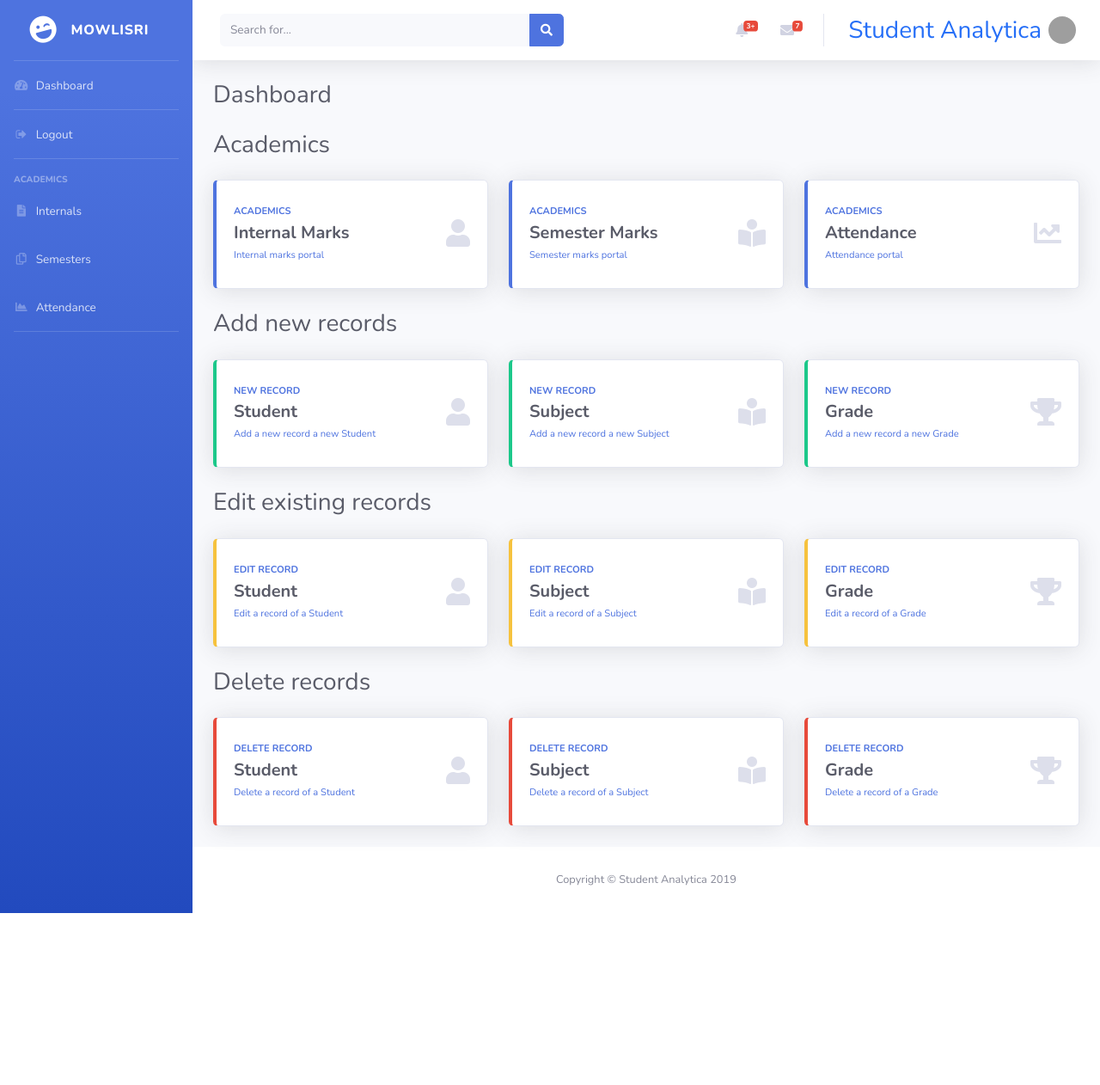
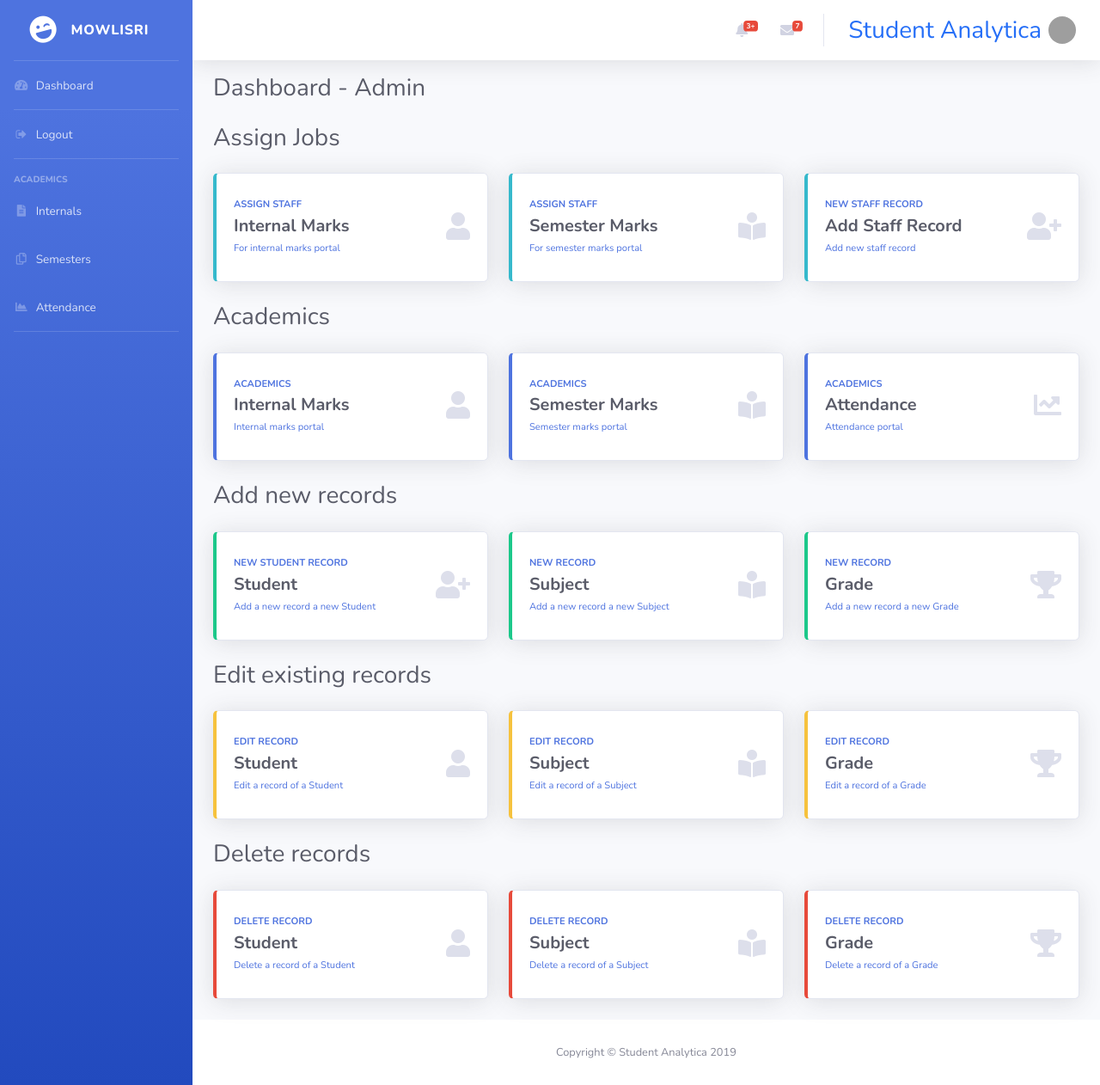
Before and after one commit to VickramMS/sa, a Django app: page / in a window 1280 px wide. Shown: the whole page at 86% size. Before the commit the page ends 1062 px from the top, so only its background shows below. Run offline with Django 3.2, Linux system fonts and the light colour scheme; a user stored in the database is signed in; some libraries are stand-ins or nearby versions; grey boxes are pictures that could not be loaded.

```diff
--- a/console/templates/base.html
+++ b/console/templates/base.html
@@ -68,38 +68,11 @@
     </ul>
     <div id="content-wrapper" class="d-flex flex-column">
       <div id="content">
-        <nav class="navbar navbar-expand navbar-light bg-white topbar mb-4 static-top shadow">
-          <button id="sidebarToggleTop" class="btn btn-link d-md-none rounded-circle mr-3">
+        <nav class="navbar navbar-expand navbar-light bg-white topbar mb-3 static-top shadow">
+          <button id="sidebarToggleTop" class="btn btn-link d-md-none rounded-circle mr-4">
             <i class="fa fa-bars"></i>
           </button>
-          <form class="d-none d-sm-inline-block form-inline mr-auto ml-md-3 my-2 my-md-0 mw-100 navbar-search">
-            <div class="input-group">
-              <input type="text" class="form-control bg-light border-0 small" placeholder="Search for..." aria-label="Search" aria-describedby="basic-addon2">
-              <div class="input-group-append">
-                <button class="btn btn-primary" type="button">
-                  <i class="fas fa-search fa-sm"></i>
-                </button>
-              </div>
-            </div>
-          </form>
           <ul class="navbar-nav ml-auto">
-            <li class="nav-item dropdown no-arrow d-sm-none">
-              <a class="nav-link dropdown-toggle" href="#" id="searchDropdown" role="button" data-toggle="dropdown" aria-haspopup="true" aria-expanded="false">
-                <i class="fas fa-search fa-fw"></i>
-              </a>
-              <div class="dropdown-menu dropdown-menu-right p-3 shadow animated--grow-in" aria-labelledby="searchDropdown">
-                <form class="form-inline mr-auto w-100 navbar-search">
-                  <div class="input-group">
-                    <input type="text" class="form-control bg-light border-0 small" placeholder="Search for..." aria-label="Search" aria-describedby="basic-addon2">
-                    <div class="input-group-append">
-                      <button class="btn btn-primary" type="button">
-                        <i class="fas fa-search fa-sm"></i>
-                      </button>
-                    </div>
-                  </div>
-                </form>
-              </div>
-            </li>
             <li class="nav-item dropdown no-arrow mx-1">
               <a class="nav-link dropdown-toggle" href="#" id="alertsDropdown" role="button" data-toggle="dropdown" aria-haspopup="true" aria-expanded="false">
                 <i class="fas fa-bell fa-fw"></i>
@@ -198,8 +171,8 @@
               </div>
             </li>
             <div class="topbar-divider d-none d-sm-block"></div>
-            <li class="nav-item dropdown no-arrow">
-              <a class="nav-link dropdown-toggle">
+            <li class="nav-item">
+              <a class="nav-link">
                 <h3 class="mr-2 d-none d-lg-inline active" style="color: rgb(38, 111, 247); padding-top:10px">Student Analytica</h3>
                 <img class="img-profile rounded-circle" src="{% static '{{user.profile.image}}' %}">
               </a>
--- /dev/null
+++ b/console/templates/console/su-dashboard.html
@@ -0,0 +1,308 @@
+{% extends "base.html" %}
+{% block content %}
+
+<div class="d-sm-flex align-items-center justify-content-between mb-4">
+    <h1 class="h3 mb-0 text-gray-800">Dashboard - Admin</h1>
+</div>
+
+<div class="d-sm-flex align-items-center justify-content-between mb-4">
+    <h1 class="h3 mb-0 text-gray-800">Assign Jobs</h1>
+</div>
+
+<div class="row">
+    <div class="col-xl-4 col-md-6 mb-4">
+        <a href="{% url 'assign_int' %}" style="text-decoration: none;">
+            <div class="card border-left-info shadow h-100 py-2">
+                <div class="card-body">
+                    <div class="row no-gutters align-items-center">
+                        <div class="col mr-2">
+                            <div class="text-xs font-weight-bold text-primary text-uppercase mb-1">Assign Staff</div>
+                            <div class="h5 mb-0 font-weight-bold text-gray-800">Internal Marks</div>
+                            <span class="text-xs">For internal marks portal</span>
+                        </div>
+                        <div class="col-auto">
+                            <i class="fas fa-user fa-2x text-gray-300"></i>
+                        </div>
+                    </div>
+                </div>
+            </div>
+        </a>
+    </div>
+    <div class="col-xl-4 col-md-6 mb-4">
+        <a href="{% url 'assign_sem' %}" style="text-decoration: none;">
+            <div class="card border-left-info shadow h-100 py-2">
+                <div class="card-body">
+                    <div class="row no-gutters align-items-center">
+                        <div class="col mr-2">
+                            <div class="text-xs font-weight-bold text-primary text-uppercase mb-1">Assign Staff</div>
+                            <div class="h5 mb-0 font-weight-bold text-gray-800">Semester Marks</div>
+                            <span class="text-xs">For semester marks portal</span>
+                        </div>
+                        <div class="col-auto">
+                            <i class="fas fa-book-reader fa-2x text-gray-300"></i>
+                        </div>
+                    </div>
+                </div>
+            </div>
+        </a>
+    </div>
+    <div class="col-xl-4 col-md-6 mb-4">
+        <a href="#" style="text-decoration: none;">
+            <div class="card border-left-info shadow h-100 py-2">
+                <div class="card-body">
+                    <div class="row no-gutters align-items-center">
+                        <div class="col mr-2">
+                            <div class="text-xs font-weight-bold text-primary text-uppercase mb-1">New Staff Record</div>
+                            <div class="h5 mb-0 font-weight-bold text-gray-800">Add Staff Record</div>
+                            <span class="text-xs">Add new staff record</span>
+                        </div>
+                        <div class="col-auto">
+                            <i class="fas fa-user-plus fa-2x text-gray-300"></i>
+                        </div>
+                    </div>
+                </div>
+            </div>
+        </a>
+    </div>
+</div>
+<div class="d-sm-flex align-items-center justify-content-between mb-4">
+    <h1 class="h3 mb-0 text-gray-800">Academics</h1>
+</div>
+
+<div class="row">
+    <div class="col-xl-4 col-md-6 mb-4">
+        <a href="{% url 'assigned_class' %}" style="text-decoration: none;">
+            <div class="card border-left-primary shadow h-100 py-2">
+                <div class="card-body">
+                    <div class="row no-gutters align-items-center">
+                        <div class="col mr-2">
+                            <div class="text-xs font-weight-bold text-primary text-uppercase mb-1">Academics</div>
+                            <div class="h5 mb-0 font-weight-bold text-gray-800">Internal Marks</div>
+                            <span class="text-xs">Internal marks portal</span>
+                        </div>
+                        <div class="col-auto">
+                            <i class="fas fa-user fa-2x text-gray-300"></i>
+                        </div>
+                    </div>
+                </div>
+            </div>
+        </a>
+    </div>
+    <div class="col-xl-4 col-md-6 mb-4">
+        <a href="{% url 'assigned_sem' %}" style="text-decoration: none;">
+            <div class="card border-left-primary shadow h-100 py-2">
+                <div class="card-body">
+                    <div class="row no-gutters align-items-center">
+                        <div class="col mr-2">
+                            <div class="text-xs font-weight-bold text-primary text-uppercase mb-1">Academics</div>
+                            <div class="h5 mb-0 font-weight-bold text-gray-800">Semester Marks</div>
+                            <span class="text-xs">Semester marks portal</span>
+                        </div>
+                        <div class="col-auto">
+                            <i class="fas fa-book-reader fa-2x text-gray-300"></i>
+                        </div>
+                    </div>
+                </div>
+            </div>
+        </a>
+    </div>
+    <div class="col-xl-4 col-md-6 mb-4">
+        <a href="#" style="text-decoration: none;">
+            <div class="card border-left-primary shadow h-100 py-2">
+                <div class="card-body">
+                    <div class="row no-gutters align-items-center">
+                        <div class="col mr-2">
+                            <div class="text-xs font-weight-bold text-primary text-uppercase mb-1">Academics</div>
+                            <div class="h5 mb-0 font-weight-bold text-gray-800">Attendance</div>
+                            <span class="text-xs">Attendance portal</span>
+                        </div>
+                        <div class="col-auto">
+                            <i class="fas fa-chart-line fa-2x text-gray-300"></i>
+                        </div>
+                    </div>
+                </div>
+            </div>
+        </a>
+    </div>
+</div>
+
+<div class="d-sm-flex align-items-center justify-content-between mb-4">
+    <h1 class="h3 mb-0 text-gray-800">Add new records</h1>
+</div>
+<div class="row">
+    <div class="col-xl-4 col-md-6 mb-4">
+        <a href="{% url 'register' %}" style="text-decoration: none;">
+            <div class="card border-left-success shadow h-100 py-2">
+                <div class="card-body">
+                    <div class="row no-gutters align-items-center">
+                        <div class="col mr-2">
+                            <div class="text-xs font-weight-bold text-primary text-uppercase mb-1">New Student Record</div>
+                            <div class="h5 mb-0 font-weight-bold text-gray-800">Student</div>
+                            <span class="text-xs">Add a new record a new Student</span>
+                        </div>
+                        <div class="col-auto">
+                            <i class="fas fa-user-plus fa-2x text-gray-300"></i>
+                        </div>
+                    </div>
+                </div>
+            </div>
+        </a>
+    </div>
+    <div class="col-xl-4 col-md-6 mb-4">
+        <a href="#" style="text-decoration: none;">
+            <div class="card border-left-success shadow h-100 py-2">
+                <div class="card-body">
+                    <div class="row no-gutters align-items-center">
+                        <div class="col mr-2">
+                            <div class="text-xs font-weight-bold text-primary text-uppercase mb-1">New Record</div>
+                            <div class="h5 mb-0 font-weight-bold text-gray-800">Subject</div>
+                            <span class="text-xs">Add a new record a new Subject</span>
+                        </div>
+                        <div class="col-auto">
+                            <i class="fas fa-book-reader fa-2x text-gray-300"></i>
+                        </div>
+                    </div>
+                </div>
+            </div>
+        </a>
+    </div>
+    <div class="col-xl-4 col-md-6 mb-4">
+        <a href="#" style="text-decoration: none;">
+            <div class="card border-left-success shadow h-100 py-2">
+                <div class="card-body">
+                    <div class="row no-gutters align-items-center">
+                        <div class="col mr-2">
+                            <div class="text-xs font-weight-bold text-primary text-uppercase mb-1">New Record</div>
+                            <div class="h5 mb-0 font-weight-bold text-gray-800">Grade</div>
+                            <span class="text-xs">Add a new record a new Grade</span>
+                        </div>
+                        <div class="col-auto">
+                            <i class="fas fa-trophy fa-2x text-gray-300"></i>
+                        </div>
+                    </div>
+                </div>
+            </div>
+        </a>
+    </div>
+</div>
+
+<div class="d-sm-flex align-items-center justify-content-between mb-4">
+    <h1 class="h3 mb-0 text-gray-800">Edit existing records</h1>
+</div>
+<div class="row">
+    <div class="col-xl-4 col-md-6 mb-4">
+        <a href="#" style="text-decoration: none;">
+            <div class="card border-left-warning shadow h-100 py-2">
+                <div class="card-body">
+                    <div class="row no-gutters align-items-center">
+                        <div class="col mr-2">
+                            <div class="text-xs font-weight-bold text-primary text-uppercase mb-1">Edit Record</div>
+                            <div class="h5 mb-0 font-weight-bold text-gray-800">Student</div>
+                            <span class="text-xs">Edit a record of a Student</span>
+                        </div>
+                        <div class="col-auto">
+                            <i class="fas fa-user fa-2x text-gray-300"></i>
+                        </div>
+                    </div>
+                </div>
+            </div>
+        </a>
+    </div>
+    <div class="col-xl-4 col-md-6 mb-4">
+        <a href="#" style="text-decoration: none;">
+            <div class="card border-left-warning shadow h-100 py-2">
+                <div class="card-body">
+                    <div class="row no-gutters align-items-center">
+                        <div class="col mr-2">
+                            <div class="text-xs font-weight-bold text-primary text-uppercase mb-1">Edit Record</div>
+                            <div class="h5 mb-0 font-weight-bold text-gray-800">Subject</div>
+                            <span class="text-xs">Edit a record of a Subject</span>
+                        </div>
+                        <div class="col-auto">
+                            <i class="fas fa-book-reader fa-2x text-gray-300"></i>
+                        </div>
+                    </div>
+                </div>
+            </div>
+        </a>
+    </div>
+    <div class="col-xl-4 col-md-6 mb-4">
+        <a href="#" style="text-decoration: none;">
+            <div class="card border-left-warning shadow h-100 py-2">
+                <div class="card-body">
+                    <div class="row no-gutters align-items-center">
+                        <div class="col mr-2">
+                            <div class="text-xs font-weight-bold text-primary text-uppercase mb-1">Edit Record</div>
+                            <div class="h5 mb-0 font-weight-bold text-gray-800">Grade</div>
+                            <span class="text-xs">Edit a record of a Grade</span>
+                        </div>
+                        <div class="col-auto">
+                            <i class="fas fa-trophy fa-2x text-gray-300"></i>
+                        </div>
+                    </div>
+                </div>
+            </div>
+        </a>
+    </div>
+</div>
+
+<div class="d-sm-flex align-items-center justify-content-between mb-4">
+    <h1 class="h3 mb-0 text-gray-800">Delete records</h1>
+</div>
+<div class="row">
+    <div class="col-xl-4 col-md-6 mb-4">
+        <a href="#" style="text-decoration: none;">
+            <div class="card border-left-danger shadow h-100 py-2">
+                <div class="card-body">
+                    <div class="row no-gutters align-items-center">
+                        <div class="col mr-2">
+                            <div class="text-xs font-weight-bold text-primary text-uppercase mb-1">Delete Record</div>
+                            <div class="h5 mb-0 font-weight-bold text-gray-800">Student</div>
+                            <span class="text-xs">Delete a record of a Student</span>
+                        </div>
+                        <div class="col-auto">
+                            <i class="fas fa-user fa-2x text-gray-300"></i>
+                        </div>
+                    </div>
+                </div>
+            </div>
+        </a>
+    </div>
+    <div class="col-xl-4 col-md-6 mb-4">
+        <a href="#" style="text-decoration: none;">
+            <div class="card border-left-danger shadow h-100 py-2">
+                <div class="card-body">
+                    <div class="row no-gutters align-items-center">
+                        <div class="col mr-2">
+                            <div class="text-xs font-weight-bold text-primary text-uppercase mb-1">Delete Record</div>
+                            <div class="h5 mb-0 font-weight-bold text-gray-800">Subject</div>
+                            <span class="text-xs">Delete a record of a Subject</span>
+                        </div>
+                        <div class="col-auto">
+                            <i class="fas fa-book-reader fa-2x text-gray-300"></i>
+                        </div>
+                    </div>
+                </div>
+            </div>
+        </a>
+    </div>
+    <div class="col-xl-4 col-md-6 mb-4">
+        <a href="#" style="text-decoration: none;">
+            <div class="card border-left-danger shadow h-100 py-2">
+                <div class="card-body">
+                    <div class="row no-gutters align-items-center">
+                        <div class="col mr-2">
+                            <div class="text-xs font-weight-bold text-primary text-uppercase mb-1">Delete Record</div>
+                            <div class="h5 mb-0 font-weight-bold text-gray-800">Grade</div>
+                            <span class="text-xs">Delete a record of a Grade</span>
+                        </div>
+                        <div class="col-auto">
+                            <i class="fas fa-trophy fa-2x text-gray-300"></i>
+                        </div>
+                    </div>
+                </div>
+            </div>
+        </a>
+    </div>
+</div>
+{% endblock content %}
--- a/console/urls.py
+++ b/console/urls.py
@@ -12,7 +12,7 @@ urlpatterns=[
     path('academics/semesters/', views.semesters, name='semesters'),
     path('academics/assigned_class/', views.assigned_class, name='assigned_class'),
     path('academics/assigned_sem/', views.assigned_sem, name='assigned_sem'),
-    path('resources/', views.resources, name='resources'),
+    path('jobs/assign_int/', views.assign_int, name='assign_int'),
+    path('jobs/assign_sem/', views.assign_sem, name='assign_sem'),
     path('profile/', views.profile, name='profile'),
-    path('help/', views.help, name='help'),
 ]
--- a/console/views.py
+++ b/console/views.py
@@ -12,13 +12,22 @@ from django.forms import modelformset_factory
 
 def home(request):
     if request.user.is_authenticated:
-        if request.user.is_staff:
+        if request.user.is_superuser:
+            return render(request, 'console/su-dashboard.html')
+        elif request.user.is_staff:
             return render(request, 'console/dashboard.html')
         else:
             return render(request, 'student/dashboard.html')
+
+
     else:
         return render(request, 'console/home.html')
 
+def assign_int(request):
+    if request.user.is_staff:
+        return render(request, 'console/jobs/assign_int.html')
+    else:
+        return redirect('dashboard')
 
 def assigned_class(request):
     if request.user.is_staff:
@@ -52,6 +61,12 @@ def internals(request):
             'internals8': Internal.objects.filter(student__username=request.user.username).filter(subject__sem=8),
         }
         return render(request, 'student/academics/internals.html',context)
+
+def assign_sem(request):
+    if request.user.is_staff:
+        return render(request, 'console/jobs/assign_sem.html')
+    else:
+        return redirect('dashboard')
 
 def assigned_sem(request):
     if request.user.is_staff:
@@ -93,14 +108,6 @@ def profile(request):
     else:
         return render(request, 'student/profile.html',)
 
-def resources(request):
-    if request.user.is_staff:
-        return render(request, 'console/resources.html')
-    else:
-        return render(request, 'student/resources.html')
-
-def help(request):
-    return render(request, 'console/help.html')
 
 class Login(View):
     template_name="console/home.html"
--- a/student_analytica/settings.py
+++ b/student_analytica/settings.py
@@ -34,6 +34,7 @@ INSTALLED_APPS = [
     'console.apps.ConsoleConfig',
     'users.apps.UsersConfig',
     'crispy_forms',
+    'widget_tweaks',
     'django.contrib.admin',
     'django.contrib.auth',
     'django.contrib.contenttypes',
--- a/users/views.py
+++ b/users/views.py
@@ -11,7 +11,7 @@ def register(request):
         if form.is_valid():
             form.save()
             username = form.cleaned_data.get('username')
-            return redirect('login')
+            return redirect('register')
     else:
         form = UserRegisterForm()
     return render(request, 'users/register.html', {'form': form})
```
Also changed, not shown: console/templates/console/academics/internals.html (+16 -3 lines), console/templates/console/academics/semesters.html (+16 -3 lines), console/templates/console/jobs/assign_int.html (added, +16 -0 lines), console/templates/console/jobs/assign_sem.html (added, +16 -0 lines), users/templates/users/register.html (+13 -2 lines), console/migrations/0021_auto_20191206_2316.py (added), db.sqlite3.
